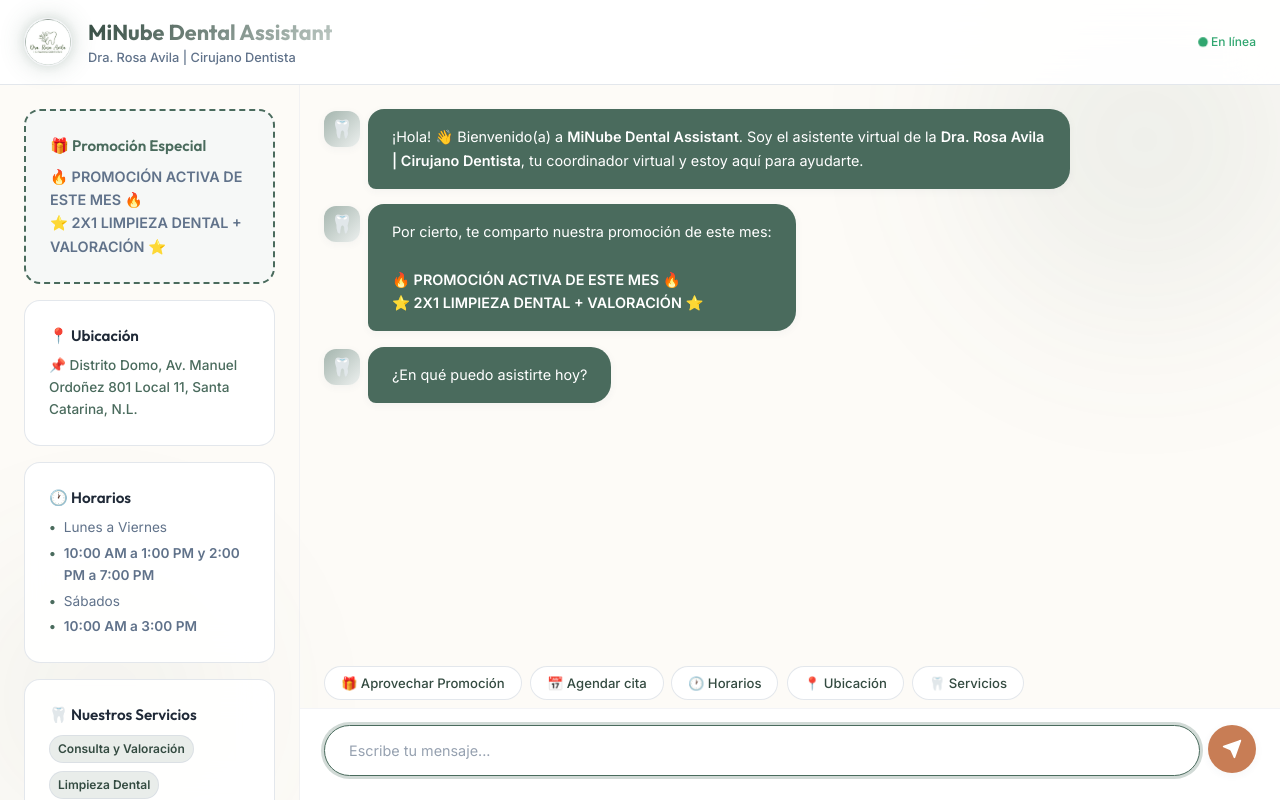
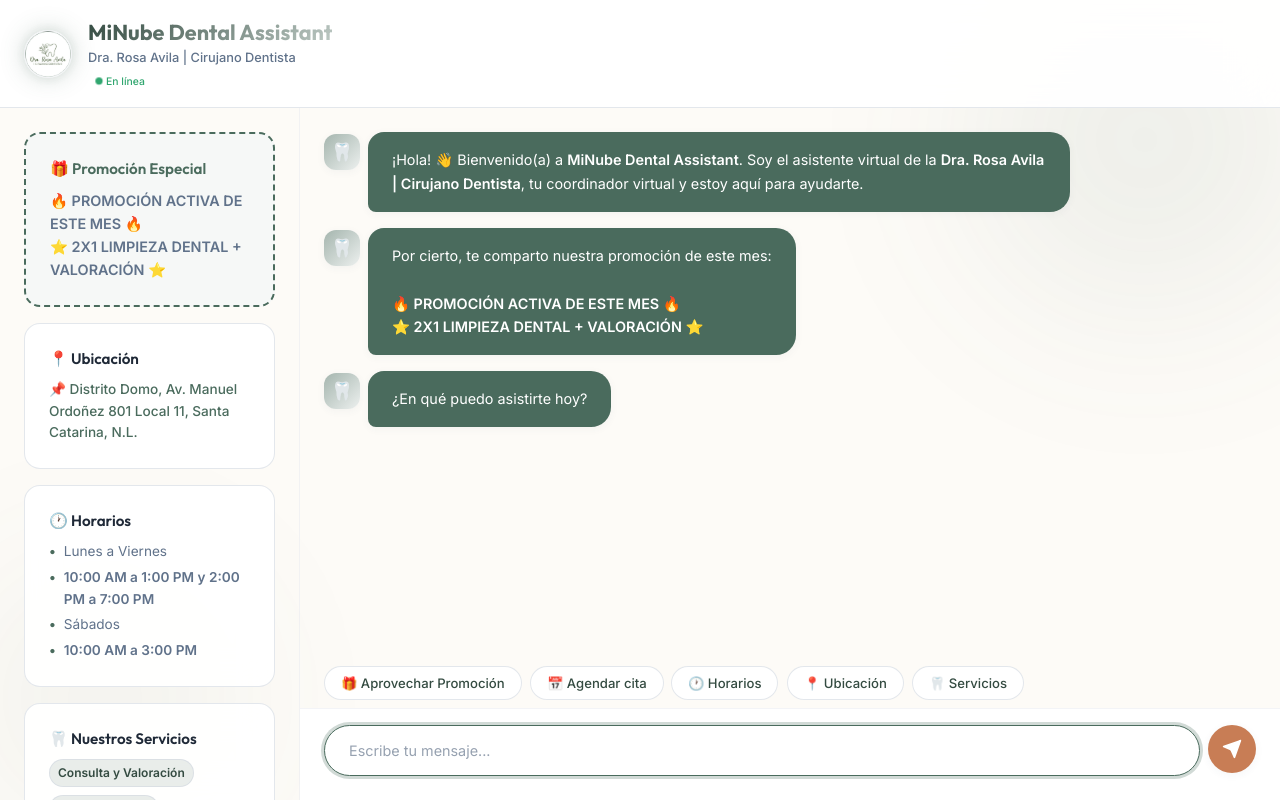
Before and after one commit to rodarteggc-png/nube, a website: page index.html in a window 1280 px wide. Drawn offline with Linux system fonts and the light colour scheme.

Commit message:
style: rediseñar el header centrado para que coincida con la elegancia del prototipo Serena

```diff
--- a/index.html
+++ b/index.html
@@ -22,13 +22,13 @@
       <div class="logo-text">
         <h1 id="ui-clinic-name">Nube Dental Clinic</h1>
         <p id="ui-doctor-name">Dra. Rosa Avila | Cirujano Dentista</p>
+        <div class="status-badge" aria-label="Estado: en línea" style="margin-top: 4px; display: inline-flex; width: fit-content; padding: 2px 8px; border-radius: 12px; font-size: 0.65rem;">
+          <span class="status-dot" aria-hidden="true" style="width: 6px; height: 6px;"></span>
+          En línea
+        </div>
       </div>
     </div>
-    <div class="status-badge" aria-label="Estado: en línea">
-      <span class="status-dot" aria-hidden="true"></span>
-      En línea
-    </div>
-    <button class="info-toggle" id="info-toggle" aria-label="Mostrar información del consultorio">
+    <button class="info-toggle" id="info-toggle" aria-label="Mostrar información del consultorio" style="position: absolute; right: 16px;">
       <svg xmlns="http://www.w3.org/2000/svg" width="20" height="20" viewBox="0 0 24 24" fill="none" stroke="currentColor" stroke-width="2" stroke-linecap="round" stroke-linejoin="round"><circle cx="12" cy="12" r="10"/><path d="M12 16v-4"/><path d="M12 8h.01"/></svg>
     </button>
   </header>
```
